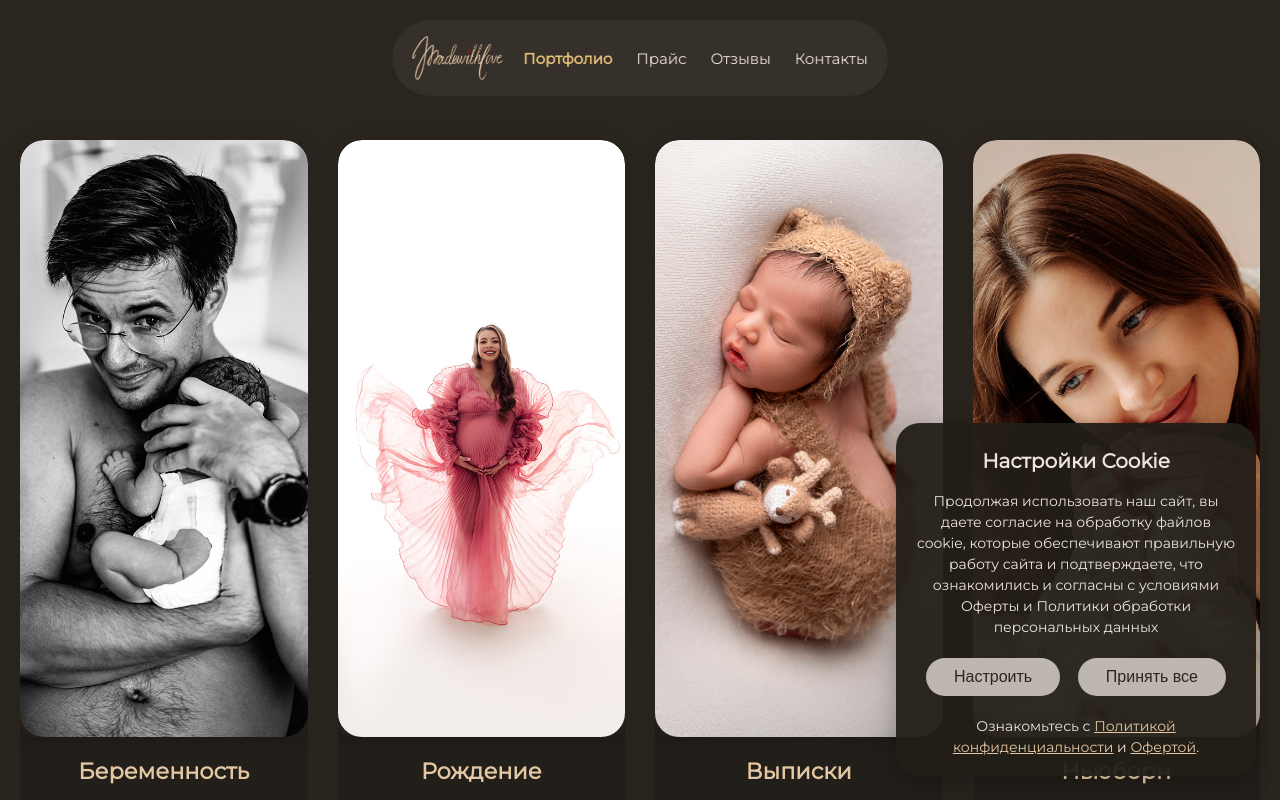
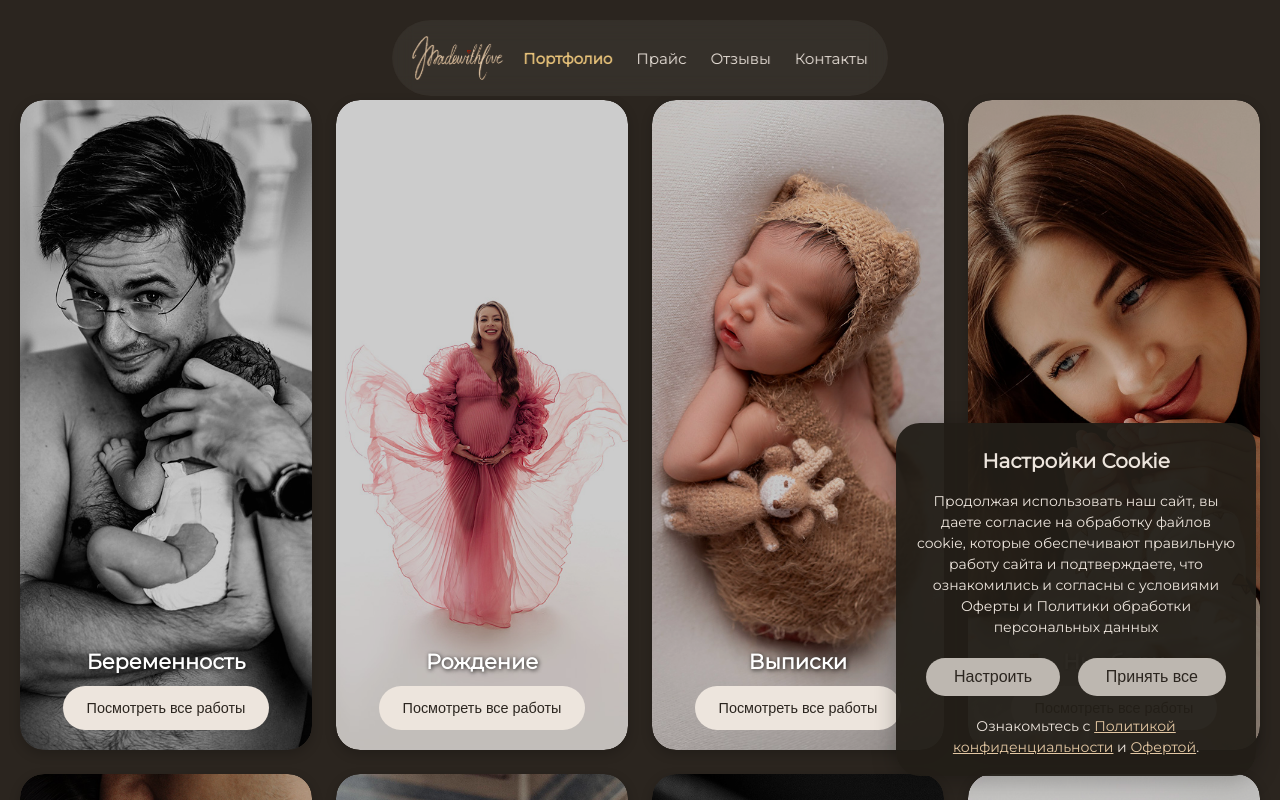
Before and after one commit to Bberry13/madewlove, a React (Vite) app in the folder client/: page / in a window 1280 px wide. Both pictures are taken after a click on the element "Портфолио". Shown: the top 800 px of the page. Built offline with nearby package versions, Linux system fonts and the light colour scheme; no server answers.

Commit message:
Fix:CarouselServices,CarouselPhoto,PricePage,CommonPricePage,PriceCards,PhotoGallery

```diff
--- a/client/src/features/CarouselServices/CarouselServices.module.css
+++ b/client/src/features/CarouselServices/CarouselServices.module.css
@@ -1,6 +1,6 @@
 .mySwiper {
   width: 100%;
-  margin: 120px auto;
+  margin: 50px 0 120px;
   -webkit-mask-image: linear-gradient(to right,
     transparent 0%,
     black 5%,
@@ -35,6 +35,13 @@
 .mySwiper :global(.swiper-pagination-bullet-active) {
   background-color: #e3c7a3;
   opacity: 1;
+}
+.servicesTitle {
+  font-size: 42px;
+  font-weight: 700;
+  text-align: center;
+  margin-bottom: 20px;
+  color: #e3c7a3;
 }
 
   .swiperSlideImg {
--- a/client/src/features/CarouselServices/CarouselServices.tsx
+++ b/client/src/features/CarouselServices/CarouselServices.tsx
@@ -71,7 +71,7 @@ export function CarouselServices(): React.JSX.Element {
   return (
     <>
     <div style={{textAlign: 'center', marginBottom: '20px'}}>
-      <h2>Наши услуги</h2>
+      <h2 className={styles.servicesTitle}>Услуги</h2>
     </div>
     <div style={{ position: 'relative' }}>
       <Swiper
--- a/client/src/features/CaruselPhoto/CaruselPhoto.tsx
+++ b/client/src/features/CaruselPhoto/CaruselPhoto.tsx
@@ -2,6 +2,7 @@ import React, { useState, useMemo, type JSX } from 'react';
 import Marquee from 'react-fast-marquee';
 import { useNavigate } from 'react-router';
 import styles from './CaruselPhoto.module.css';
+import { CLIENT_ROUTING } from '@/shared/enums/clientRouting';
 
 const CarouselPhotoComponent = ({
   photos,
@@ -25,6 +26,7 @@ const CarouselPhotoComponent = ({
 
   return (
     <>
+    <h2 className={styles.CarouselPhotoTitle}>Галерея</h2>
       <section className={styles.masonryCarouselSection}>
         <Marquee
           pauseOnHover={false}
@@ -77,7 +79,7 @@ const CarouselPhotoComponent = ({
         <button
           type="button"
           className={styles.outlineButton}
-          onClick={() => navigate('/')}
+          onClick={() => {navigate(CLIENT_ROUTING.PORTFOLIO); window.scrollTo({ top: 0, behavior: 'smooth' });}}
         >
           <span className={styles.cameraIcon}>
             <svg
@@ -85,7 +87,7 @@ const CarouselPhotoComponent = ({
               height="24px"
               viewBox="0 -960 960 960"
               width="24px"
-              fill="#ede5dd"
+              fill="#010000"
             >
               <path d="M479.5-267q72.5 0 121.5-49t49-121.5q0-72.5-49-121T479.5-607q-72.5 0-121 48.5t-48.5 121q0 72.5 48.5 121.5t121 49Zm0-60q-47.5 0-78.5-31.5t-31-79q0-47.5 31-78.5t78.5-31q47.5 0 79 31t31.5 78.5q0 47.5-31.5 79t-79 31.5ZM140-120q-24 0-42-18t-18-42v-513q0-23 18-41.5t42-18.5h147l73-87h240l73 87h147q23 0 41.5 18.5T880-693v513q0 24-18.5 42T820-120H140Zm0-60h680v-513H645l-73-87H388l-73 87H140v513Zm340-257Z" />
             </svg>
--- a/client/src/features/PhotoGallery/ui/PhotoGallery.module.css
+++ b/client/src/features/PhotoGallery/ui/PhotoGallery.module.css
@@ -27,9 +27,9 @@
 }
 
 .title {
-  font-size: 32px;
+  font-size: 42px;
   font-weight: 600;
-  color: #bbbbbb;
+  color: #ede5dd;
   text-align: center;
   margin-bottom: 24px;
   margin-top: 150px;
@@ -38,7 +38,7 @@
 .title1, .title2, .title3 {
   font-size: 24px;
   font-weight: 600;
-  color: #bbbbbb;
+  color: #e3c7a3;
   text-align: center;
   margin-bottom: 24px;
   margin-top: 60px;
--- a/client/src/features/PriceCards/ui/PriceCards.module.css
+++ b/client/src/features/PriceCards/ui/PriceCards.module.css
@@ -1,40 +1,33 @@
 .priceCardsContainer {
   display: grid;
   grid-template-columns: repeat(4, 1fr);
-  gap: 30px;
-  padding: 20px;
+  gap: 24px;
+  padding: 40px 20px;
   max-width: 1440px;
-  margin: 120px auto 0;
+  margin: 60px auto;
 }
 
 .priceCard {
-  background: rgba(34, 30, 24, 0.85);
+  position: relative;
   border-radius: 24px;
   overflow: hidden;
+  box-shadow: 0 4px 12px rgba(0, 0, 0, 0.2);
+  background: none;
   transition: transform 0.3s ease;
-  display: flex;
-  flex-direction: column;
-  position: relative;
-  box-shadow: 0 4px 24px rgba(0, 0, 0, 0.1);
-  padding: 0 0 20px 0;
+  min-height: 540px; /* добавлено — увеличиваем высоту всей карточки */
 }
 
 .priceCard:hover {
-  transform: translateY(-5px);
+  transform: translateY(-4px);
 }
 
 .imageContainer {
+  position: relative;
+  width: 100%;
+  height: 650px; /* увеличил с 440px до 480px */
+  border-radius: 24px;
   overflow: hidden;
-  border-radius: 12px;
-  box-shadow: 0 4px 12px rgba(0, 0, 0, 0.15);
-  transition: transform 0.3s ease, box-shadow 0.3s ease;
 }
-
-/*Эксперементальный хувер отдельный для фотки - не работает, если фотка на 100% заполнена в карточке */
-/* .imageContainer:hover {
-  transform: scale(1.03);
-  box-shadow: 0 6px 16px rgba(0, 0, 0, 0.25);
-} */
 
 .cardImage {
   width: 100%;
@@ -42,48 +35,56 @@
   object-fit: cover;
   border-radius: 24px;
   display: block;
-  transition: transform 0.3s ease;
+  filter: brightness(0.8);
+  transition: transform 0.3s ease, filter 0.3s ease;
+}
+
+.priceCard:hover .cardImage {
+  transform: scale(1.05);
+}
+
+.overlay {
+  position: absolute;
+  bottom: 20px;
+  left: 50%;
+  transform: translateX(-50%);
+  width: 100%;
+  padding: 0 16px;
+  text-align: center;
+  z-index: 2;
+  display: flex;
+  flex-direction: column;
+  align-items: center;
 }
 
 .cardTitle {
-  padding: 20px;
-  margin: 0;
-  text-align: center;
-  font-size: 1.4rem;
-  color: #e3c7a3;
-  font-family: "Montserrat", serif;
+  font-size: 1.3rem;
   font-weight: 600;
-  position: relative;
-  z-index: 1;
-}
-
-.buttonsContainer {
-  display: flex;
-  justify-content: center;
-  padding: 0 20px;
-  margin-top: auto;
+  color: white;
+  margin-bottom: 12px;
+  text-shadow: 1px 1px 4px rgba(0, 0, 0, 0.8);
 }
 
 .cardButton {
   background-color: #ede5dd;
+  border-radius: 999px;
+  padding: 14px 24px;
+  font-size: 0.9rem;
   color: #2b251f;
   border: none;
-  border-radius: 999px;
-  padding: 14px 24px;
-  font-size: 1.1rem;
   cursor: pointer;
-  transition: background 0.2s;
+  transition: all 0.3s ease;
 }
 
 .cardButton:hover {
-  background: rgba(254, 217, 142, 0.174);
-  color: #ffffff;
+  background-color: #e3c7a3;
+  color: #2b251f;
 }
 
+/* Адаптация под экраны */
 @media (max-width: 1200px) {
   .priceCardsContainer {
     grid-template-columns: repeat(3, 1fr);
-    padding: 20px;
   }
 }
 
@@ -99,10 +100,15 @@
   }
 
   .cardTitle {
-    font-size: 1.2rem;
+    font-size: 1rem;
   }
 
   .cardButton {
-    font-size: 1rem;
+    padding: 12px 20px;
+    font-size: 0.8rem;
+  }
+
+  .overlay {
+    bottom: 12px;
   }
 }
--- a/client/src/features/PriceCards/ui/PriceCards.tsx
+++ b/client/src/features/PriceCards/ui/PriceCards.tsx
@@ -43,9 +43,8 @@ export function PriceCards({
               alt={card.title}
               className={styles.cardImage}
             />
-          </div>
+            <div className={styles.overlay}>
               <h2 className={styles.cardTitle}>{card.title}</h2>
-          <div className={styles.buttonsContainer}>
               <button
                 className={styles.cardButton}
                 onClick={() => {
@@ -57,6 +56,7 @@ export function PriceCards({
               </button>
             </div>
           </div>
+        </div>
       ))}
     </div>
   );
--- a/client/src/features/Video/VideoContainer.tsx
+++ b/client/src/features/Video/VideoContainer.tsx
@@ -2,8 +2,11 @@ import React, { type JSX } from 'react';
 import videoBg from '@/assets/MainPage/Main_Video.mp4';
 import downArrow from '@/assets/MainPage/downArrow.svg';
 import styles from './VideoContainer.module.css';
+import { CLIENT_ROUTING } from '@/shared/enums/clientRouting';
+import { useNavigate } from 'react-router';
 
 const VideoContainerComponent = (): JSX.Element => {
+  const navigate = useNavigate();
   return (
     <>
       <div className={styles.mainPage}>
@@ -22,7 +25,7 @@ const VideoContainerComponent = (): JSX.Element => {
               От первых минут жизни до больших праздников —
               мы рядом,<br /> чтобы сохранить главное
             </p>
-            <button className={styles.mainPage_button}>Записаться</button>
+            <button className={styles.mainPage_button} onClick={() => {navigate(CLIENT_ROUTING.CONTACTS); window.scrollTo({ top: 0, behavior: 'smooth' });}}>Записаться</button>
           </div>
           <div className={styles.mainPage_link}>
             <img src={downArrow} alt="downArrow" className={styles.downArrow} />
--- a/client/src/pages/CategoryPricePocketPages/shared/styles/PricePage.module.css
+++ b/client/src/pages/CategoryPricePocketPages/shared/styles/PricePage.module.css
@@ -7,6 +7,10 @@
     font-size: larger;
     margin-top: 120px;
     text-align: center;
+}
+.mainTitleText{
+  font-size: 42px;
+  color: #ede5dd;
 }
 
 .intro {
@@ -132,7 +136,7 @@
   color: #2b251f;
   border: none;
   border-radius: 999px;
-  padding: 14px 24px;
+  padding: 10px 24px;
   font-size: 1.1rem;
   cursor: pointer;
   transition: background 0.2s;
@@ -152,10 +156,7 @@
 }
 
 .cardButton:hover {
-  background: rgba(254, 217, 142, 0.174);
-  color: #ffffff;
-    /* background: #e3c7a3;
-    color: #2b251f; */
+  background: #e3c7a3;
 }
 
 .additionalInfo {
--- a/client/src/pages/Contacts/ui/ContactsPage.module.css
+++ b/client/src/pages/Contacts/ui/ContactsPage.module.css
@@ -9,7 +9,7 @@
 
 .contactsHeader {
   text-align: center;
-  color: #a97a2c;
+  color: #e3c7a3;
   font-size: 1.25rem;
   font-weight: 500;
   margin-bottom: 36px;
@@ -23,12 +23,12 @@
   gap: 32px;
   margin: 24px auto;
   font-size: 1.5rem;
-  color: #bfa14e;
+  color: #ede5dd;
   font-weight: 400;
   margin-bottom: 18px;
 }
 .contactsLeft a {
-  color: #bfa14e;
+  color: #e3c7a3;
   text-decoration: none;
   font-weight: 500;
   transition: color 0.2s;
```
Also changed, not shown: client/src/features/CaruselPhoto/CaruselPhoto.module.css (+15 -8 lines), client/src/pages/CategoryPricePocketPages/shared/components/CommonPricePage.tsx (+22 -4 lines). Lines whose indentation alone changed are shown as unchanged.
